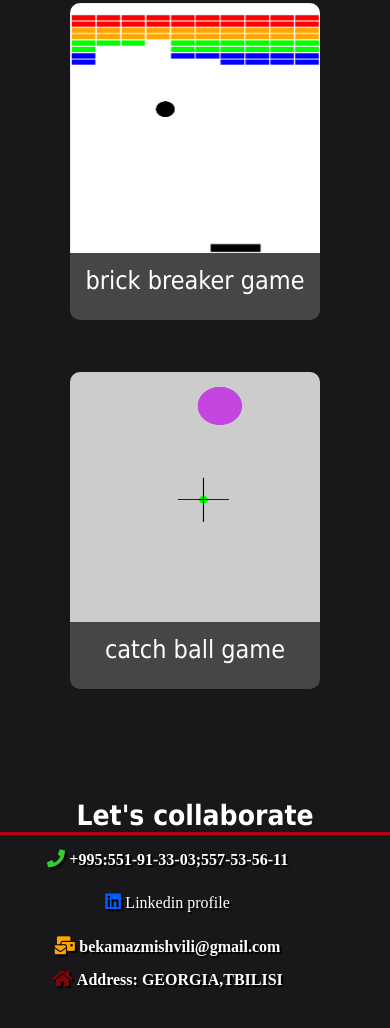
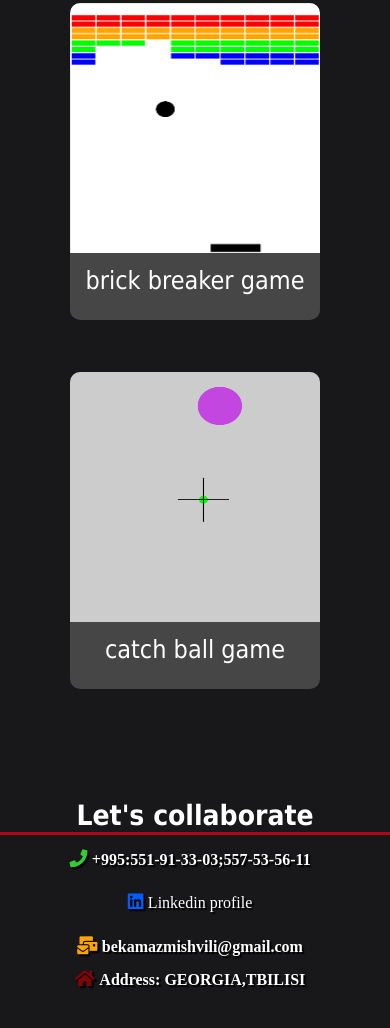
Before and after one commit to BekaMazmishvili/personalportfolio, a plain HTML site: page portfoliopage.html in a window 390 px wide. Shown: the part 9594-10622 px from the top of the page. Drawn offline with Linux system fonts and the light colour scheme.

Commit message:
Update portfolpage.css

```diff
--- a/portfolpage.css
+++ b/portfolpage.css
@@ -393,9 +393,6 @@ font-size:16px;
 .contact a span{
  font-size:16px;
 }
-.contact i{
-margin-left:-45px
-}
 .skills-heading h2 {
   font-size: 2.5em;
 }
```
